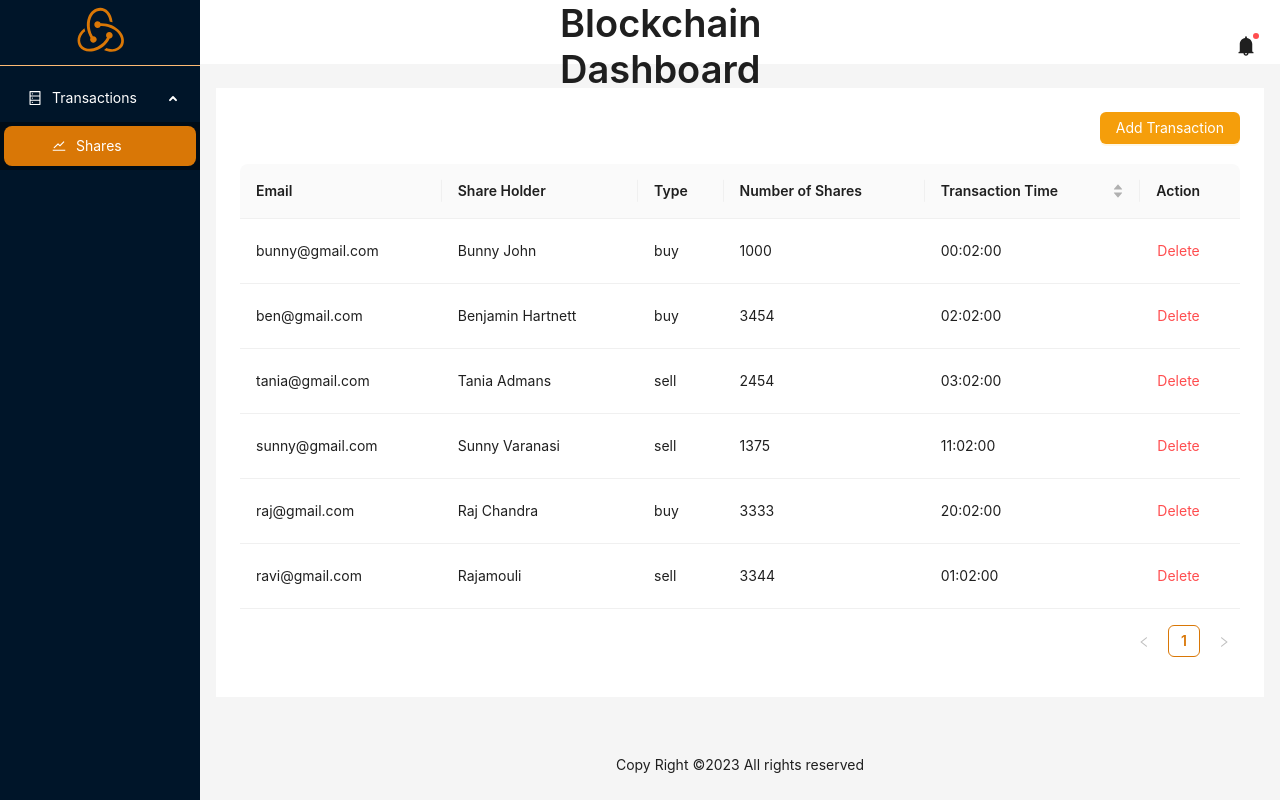
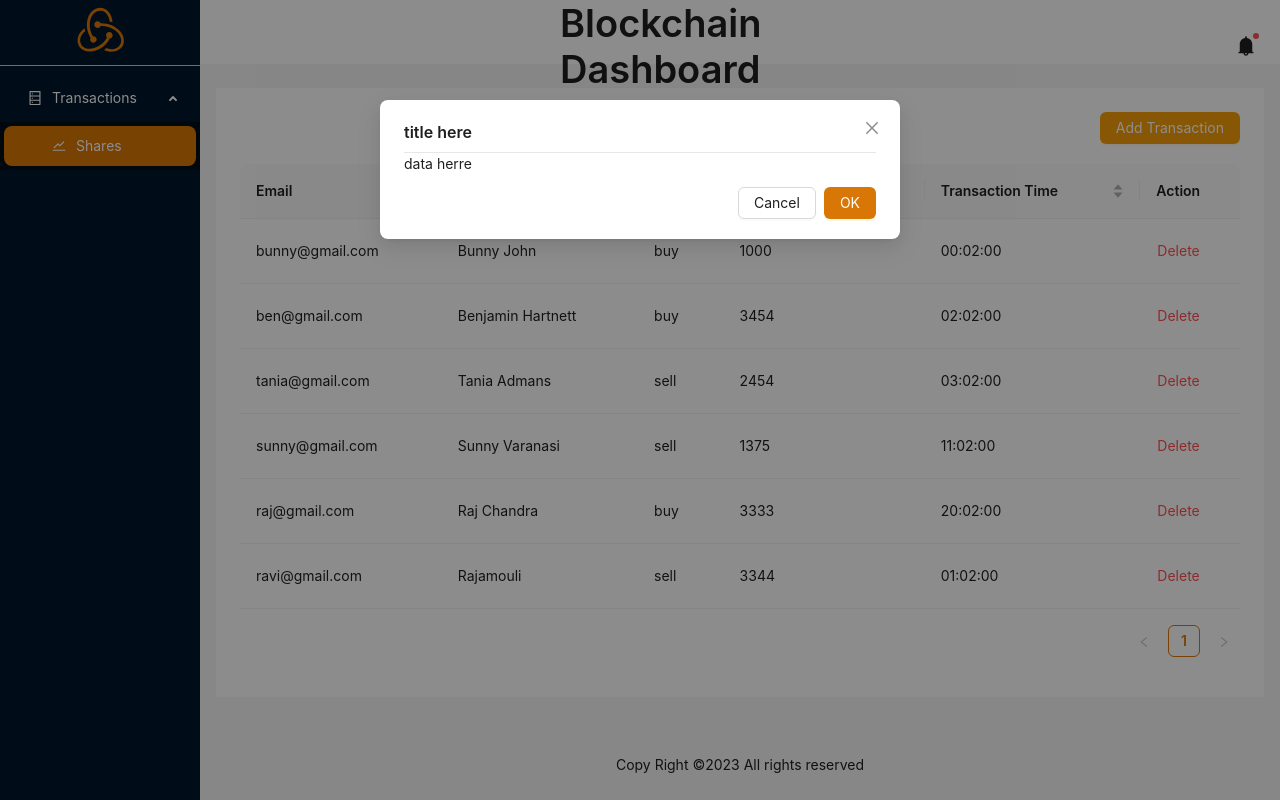
Before and after one commit to vvsrrSunny/blocklchain-transactions-data, a React (Create React App) app: page / in a window 1280 px wide. Both pictures are taken after a click on the button "Add Transaction". Built offline with nearby package versions, Linux system fonts and the light colour scheme.

Commit message:
added a modal

```diff
--- /dev/null
+++ b/src/components/AddNewTransaction.tsx
@@ -0,0 +1,31 @@
+import { Button, Modal } from "antd";
+import { ReactNode, useState } from "react";
+
+
+interface Props {
+    children?: ReactNode;
+}
+
+const AddNewTransaction = (props: Props) => {
+    const [isModalOpen, setIsModalOpen] = useState<boolean>(false);
+
+    const showModal = (): void => {
+        setIsModalOpen(true);
+    };
+
+    return (
+        <>
+            <div className="pb-5 flex justify-end">
+                <Button type="primary" onClick={showModal} className="bg-amber-500">Add Transaction</Button>
+            </div>
+
+            <Modal open={isModalOpen} title="title here"  keyboard={true}  onOk={()=>{}} onCancel={()=>{}}
+                maskClosable={true}>
+                <hr></hr>
+                data herre
+            </Modal>
+        </>
+    );
+}
+
+export default AddNewTransaction;
--- a/src/components/ContentBody.tsx
+++ b/src/components/ContentBody.tsx
@@ -1,9 +1,9 @@
-import { App, Button, Table } from "antd";
+import { App } from "antd";
 import { ReactNode, useState } from "react";
 import { ShareRelatedTransaction, ShareRelatedTransactionState } from "../features/share-related-transaction/shareRelatedTransactionSlice";
-import { ColumnsType } from "antd/es/table";
 import ModalContent from "./ModalContent";
-import moment from 'moment';
+import TransactionTable from "./TransactionTable";
+import AddNewTransaction from "./AddNewTransaction";
 
 interface Props {
     children?: ReactNode;
@@ -41,62 +41,14 @@ const ContentBody = (props: Props) => {
     };
 
     const onClickDelete = (record: ShareRelatedTransaction) => {
-        console.log(record);
         setRecordToDelete(record);
         showModal();
     };
 
-    const columns: ColumnsType<ShareRelatedTransaction> = [
-        {
-            title: 'Email',
-            dataIndex: 'emailAddress',
-            key: 'emailAddress',
-        },
-        {
-            title: 'Share Holder',
-            dataIndex: 'shareHolderName',
-            key: 'shareHolderName',
-        },
-        {
-            title: 'Type',
-            dataIndex: 'Type',
-            key: 'Type',
-        },
-        {
-            title: 'Number of Shares',
-            dataIndex: 'sharesCount',
-            key: 'sharesCount',
-        },
-        {
-            title: 'Transaction Time',
-            dataIndex: 'transactionTime',
-            key: 'transactionTime',
-            sorter: (a: ShareRelatedTransaction, b: ShareRelatedTransaction) => {
-                const timeA = moment(a.transactionTime, 'HH:mm:ss');
-                const timeB = moment(b.transactionTime, 'HH:mm:ss');
-                return timeA.isBefore(timeB) ? -1 : timeA.isAfter(timeB) ? 1 : 0;
-            },
-            render: (_, record) => (
-                //$$ formate the time in a nice way
-                record.transactionTime
-            ),
-        },
-        {
-            title: 'Action',
-            key: 'action',
-            render: (_, record) => (
-                <Button onClick={() => onClickDelete(record)} className="p-0" type="link" danger>Delete</Button>
-            ),
-        },
-    ];
-
     return (
         <>
-            <div className="pb-5 flex justify-end">
-                <Button type="primary" className="bg-amber-500">Add Transaction</Button>
-            </div>
-
-            <Table className='overflow-x-auto' dataSource={props.shareRelatedTransactionState.results} columns={columns} />
+            <AddNewTransaction />
+            <TransactionTable shareRelatedTransactionState={props.shareRelatedTransactionState} onClickDelete={onClickDelete} />
             <ModalContent handleOk={modalHandleOk} handleCancel={modalHandleCancel} isModalOpen={isModalOpen} />
         </>
     );
--- /dev/null
+++ b/src/components/TransactionTable.tsx
@@ -0,0 +1,64 @@
+import { ReactNode } from "react";
+import { ShareRelatedTransaction, ShareRelatedTransactionState } from "../features/share-related-transaction/shareRelatedTransactionSlice";
+import { Button, Table } from "antd";
+import { ColumnsType } from "antd/es/table";
+import moment from "moment";
+
+
+interface Props {
+    children?: ReactNode;
+    shareRelatedTransactionState: ShareRelatedTransactionState,
+    onClickDelete: (record: ShareRelatedTransaction) => void
+}
+
+const TransactionTable = (props: Props) => {
+    const columns: ColumnsType<ShareRelatedTransaction> = [
+        {
+            title: 'Email',
+            dataIndex: 'emailAddress',
+            key: 'emailAddress',
+        },
+        {
+            title: 'Share Holder',
+            dataIndex: 'shareHolderName',
+            key: 'shareHolderName',
+        },
+        {
+            title: 'Type',
+            dataIndex: 'Type',
+            key: 'Type',
+        },
+        {
+            title: 'Number of Shares',
+            dataIndex: 'sharesCount',
+            key: 'sharesCount',
+        },
+        {
+            title: 'Transaction Time',
+            dataIndex: 'transactionTime',
+            key: 'transactionTime',
+            sorter: (a: ShareRelatedTransaction, b: ShareRelatedTransaction) => {
+                const timeA = moment(a.transactionTime, 'HH:mm:ss');
+                const timeB = moment(b.transactionTime, 'HH:mm:ss');
+                return timeA.isBefore(timeB) ? -1 : timeA.isAfter(timeB) ? 1 : 0;
+            },
+            render: (_, record) => (
+                //$$ formate the time in a nice way
+                record.transactionTime
+            ),
+        },
+        {
+            title: 'Action',
+            key: 'action',
+            render: (_, record) => (
+                <Button onClick={() => props.onClickDelete(record)} className="p-0" type="link" danger>Delete</Button>
+            ),
+        },
+    ];
+
+    return(
+        <Table className='overflow-x-auto' dataSource={props.shareRelatedTransactionState.results} columns={columns} />
+    );
+}
+
+export default TransactionTable
```
